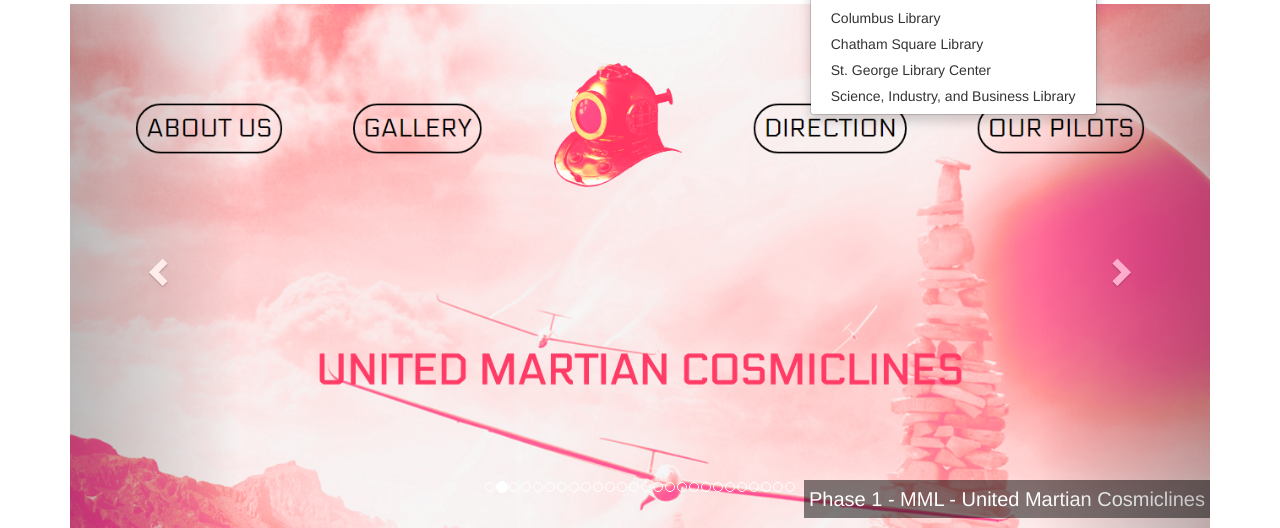
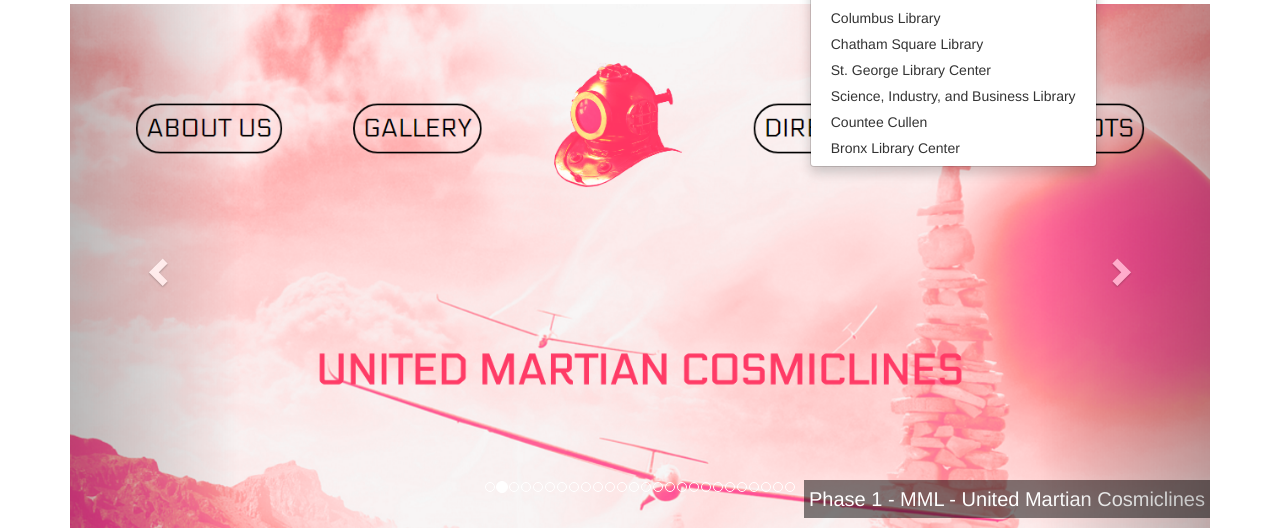
Before and after one commit to nypltechconnect/winter17graduation, a plain HTML site: page index.html in a window 1280 px wide. Both pictures are taken after a click on the link "Phase I". Shown: the part 368-896 px from the top of the page. Drawn offline with nearby package versions, Linux system fonts and the light colour scheme.

Commit message:
fixed homepage navbar

```diff
--- a/index.html
+++ b/index.html
@@ -54,6 +54,8 @@
 							<li><a href="phase1/chatham.html">Chatham Square Library</a></li>
 							<li><a href="phase1/stgeorge.html">St. George Library Center</a></li>
 							<li><a href="phase1/sibl.html">Science, Industry, and Business Library</a></li>
+							<li><a href="phase1/cullen.html">Countee Cullen</a></li>
+							<li><a href="phase1/blc.html">Bronx Library Center</a></li>
 						</ul>
                     </li>
                      <li class="dropdown">
```
